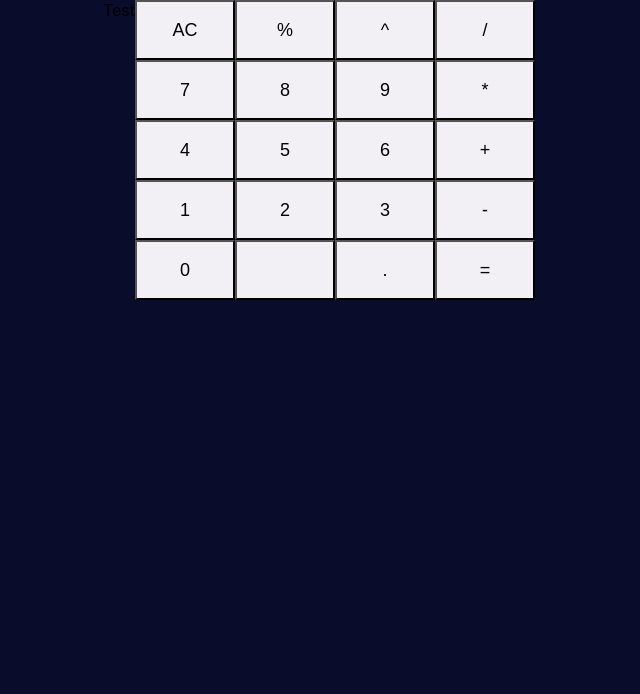
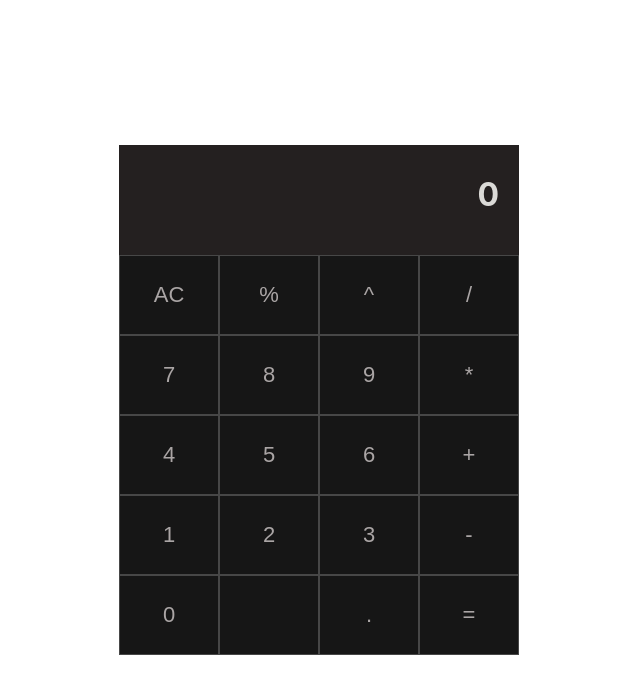
Before and after one commit to meghna-saxena/react-calculator, a React (Create React App) app: page / in a window 1280 px wide. Shown: the top 694 px of the page, without its empty margins (321-961 px from the left). Built offline with nearby package versions, Linux system fonts and the light colour scheme.

Commit message:
created simple layout of calculator

```diff
--- a/src/App.css
+++ b/src/App.css
@@ -1,6 +1,7 @@
 .App {
   text-align: center;
-  display: flex;
-  justify-content: center;
-  text-align: center;
+  position: fixed;
+  top: 50%;
+  left: 50%;
+  transform: translate(-50%, -50%);
 }
--- a/src/components/DisplayScreen/DisplayScreen.css
+++ b/src/components/DisplayScreen/DisplayScreen.css
@@ -1,3 +1,9 @@
 .display-screen {
-
+    background-color: rgb(36, 32, 32);
+    margin: 0;
+    height: 80px;
+    text-align: right;
+    color: rgb(219, 218, 215);
+    padding-top: 30px;
+    padding-right: 20px;
 }
--- a/src/components/DisplayScreen/index.tsx
+++ b/src/components/DisplayScreen/index.tsx
@@ -6,8 +6,8 @@ export interface DisplayScreenProps {
 
 export function DisplayScreen (props: DisplayScreenProps) {
     return (
-      <div className="display-screen">
-        Test
-      </div>
+
+        <h1 className="display-screen">0</h1>
+
     );
 }
--- a/src/components/Keyboard/Keyboard.css
+++ b/src/components/Keyboard/Keyboard.css
@@ -1,9 +1,4 @@
 .keyboard {
-    /* display: flex;
-    /* align-items: center;
-    justify-content: center; */
-  /* flex-wrap: wrap; */
-    /* width: 200px; */
-    display: flex;
+  display: flex;
   flex-wrap: wrap;
 }
--- a/src/components/Keyboard/Keys/Keys.css
+++ b/src/components/Keyboard/Keys/Keys.css
@@ -1,13 +1,17 @@
 .keys-btn {
-    background-color: rgb(243, 240, 245);
+    /* background-color: rgb(243, 240, 245); */
+    background-color: rgb(22, 22, 22);
     width: 20px;
-    height: 60px;
-    font-size: 18px;
+    height: 80px;
+    font-size: 22px;
     /* box-shadow: 4px 2px rgb(228, 225, 225); */
     outline: none;
     cursor: pointer;
     flex: 1 0 21%; /* explanation below */
-  /* margin: 2px; */
-  /* height: 100px; */
-  /* background-color: blue; */
+    border: 1px solid rgb(71, 71, 71);
+    color: rgb(170, 165, 165)
 }
+
+.keys-btn:hover {
+    background-color: rgb(39, 35, 35);
+}
--- a/src/components/Keyboard/Keys/index.tsx
+++ b/src/components/Keyboard/Keys/index.tsx
@@ -6,12 +6,13 @@ export interface KeysProps {
 }
 
 export function Keys(props: KeysProps) {
+  const hasEmptyValue = props.content === '' ? true : false;
+
   return (
     <React.Fragment>
-      <button className="keys-btn">
+      <button className="keys-btn" disabled={hasEmptyValue}>
         {props.content}
       </button>
     </React.Fragment>
-
   );
 }
--- a/src/index.css
+++ b/src/index.css
@@ -6,7 +6,7 @@ body {
     sans-serif;
   -webkit-font-smoothing: antialiased;
   -moz-osx-font-smoothing: grayscale;
-  background-color: #090c2b
+  background-color: #ffffff
 }
 
 code {
```
